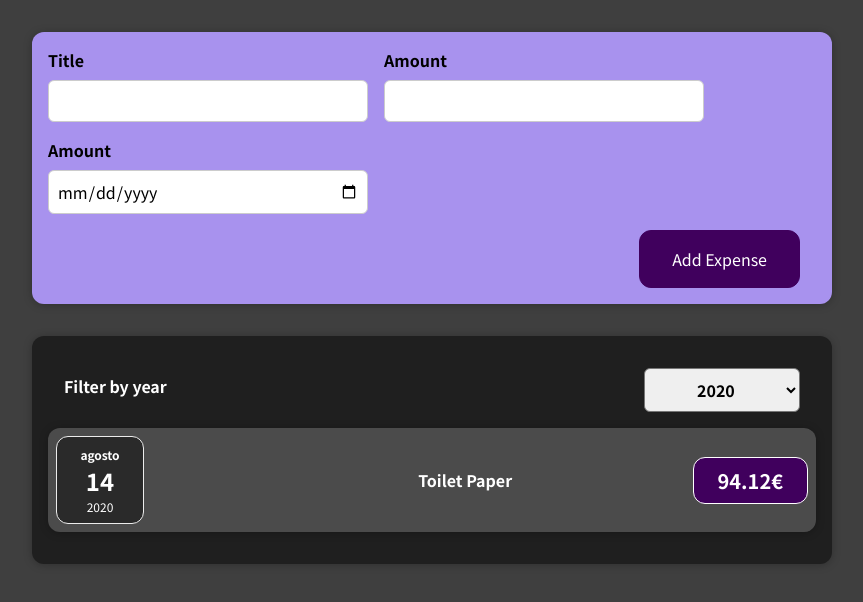
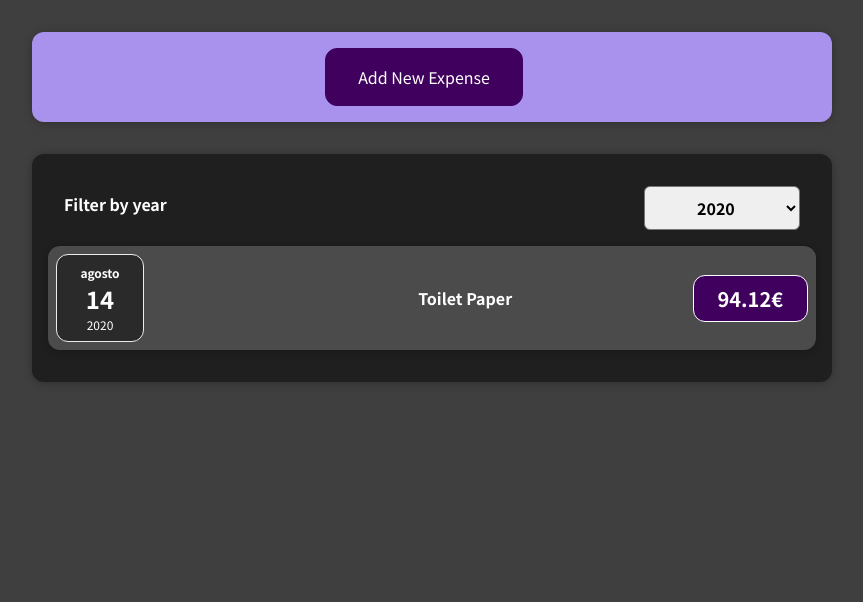
Before and after one commit to manyblake/expense-tracker-react, a React (Create React App) app: page / in a window 1280 px wide. Shown: the top 602 px of the page, without its empty margins (208-1071 px from the left). Built offline with nearby package versions, Linux system fonts and the light colour scheme.

Commit message:
refactory ExpensesForm component

```diff
--- a/src/components/NewExpense/ExpenseForm.js
+++ b/src/components/NewExpense/ExpenseForm.js
@@ -66,6 +66,9 @@
         </div>
       </div>
       <div className="new-expense__actions">
+        <button onClick={props.onCancel} type="button">
+          Cancel
+        </button>
         <button type="submit">Add Expense</button>
       </div>
     </form>
--- a/src/components/NewExpense/NewExpense.js
+++ b/src/components/NewExpense/NewExpense.js
@@ -1,19 +1,40 @@
+import { useState } from "react";
+
 import ExpenseForm from "./ExpenseForm";
 
 import "./NewExpense.css";
 
 const NewExpense = (props) => {
+  const [isEditing, setIsEditing] = useState(false);
+
   const saveExpenseDataHandler = (enteredExpenseData) => {
     const expenseData = {
       ...enteredExpenseData,
       id: Math.random().toString(),
     };
     props.onAddExpense(expenseData);
+    setIsEditing(false);
+  };
+
+  const startEditingHandler = () => {
+    setIsEditing(true);
+  };
+
+  const stopEditingHandler = () => {
+    setIsEditing(false);
   };
 
   return (
     <div className="new-expense">
-      <ExpenseForm onSaveExpenseData={saveExpenseDataHandler} />
+      {!isEditing && (
+        <button onClick={startEditingHandler}>Add New Expense</button>
+      )}
+      {isEditing && (
+        <ExpenseForm
+          onSaveExpenseData={saveExpenseDataHandler}
+          onCancel={stopEditingHandler}
+        />
+      )}
     </div>
   );
 };
```
